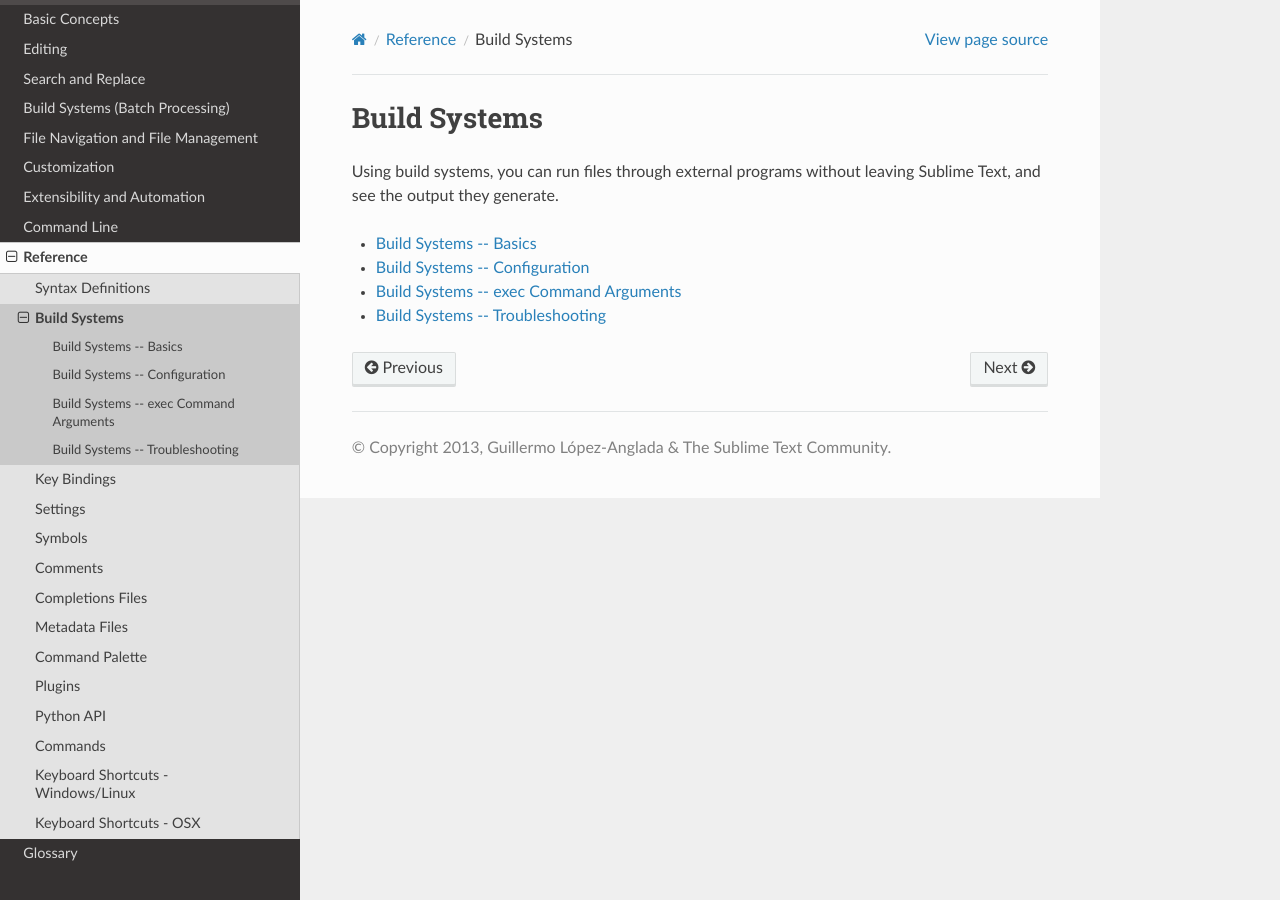
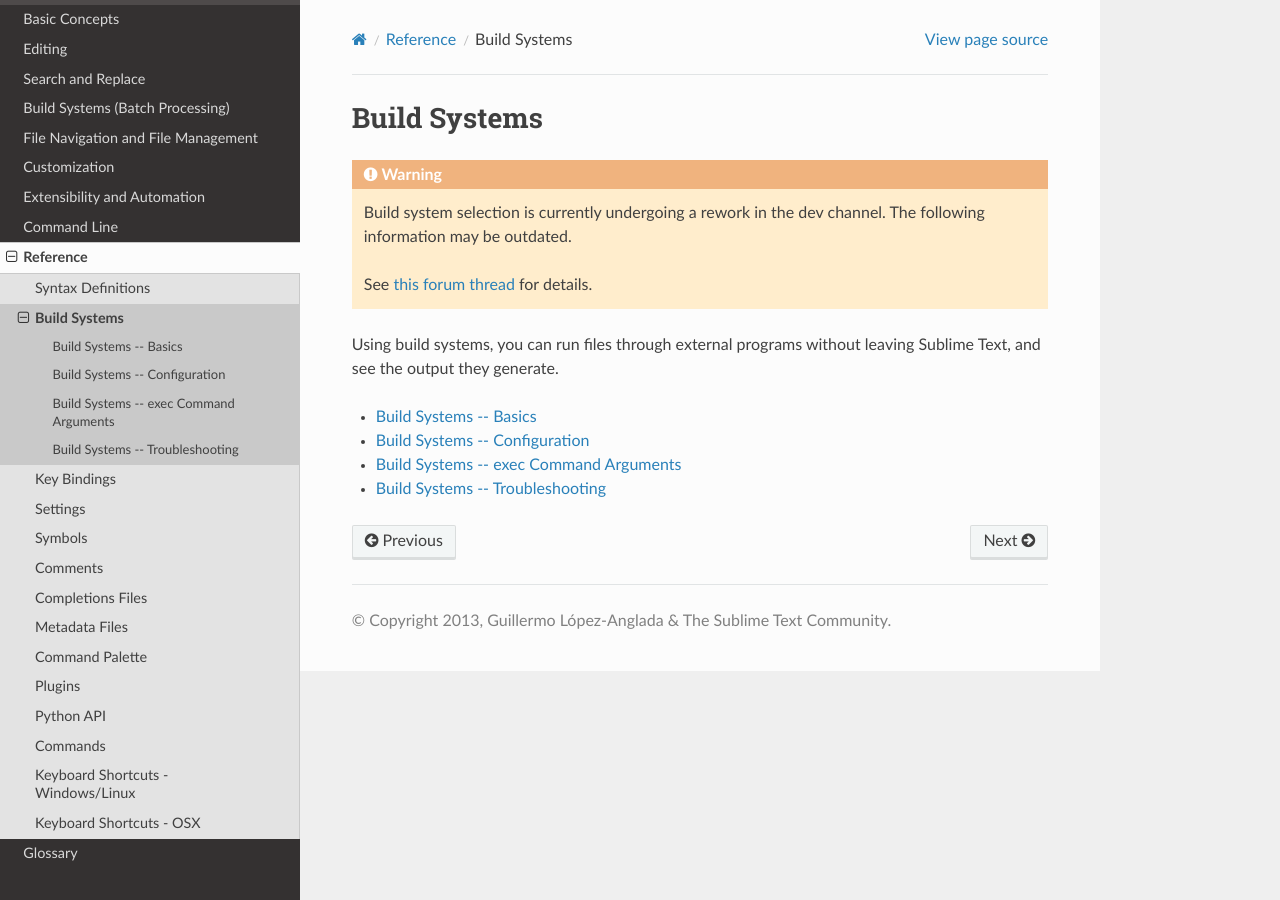
Before and after one commit to guillermooo/sublime-undocs, a Sphinx documentation site: the page built from source/reference/build_systems.rst, in a window 1280 px wide. Built offline with Sphinx 7.4.7 and the Read the Docs theme 2.0.0, drawn with Linux system fonts in a browser that asks for light colours.

Commit message:
Add warnings to some build system topics
Some contents of them are outdated, so just add a notice that the info
can not be trusted 100%.

```diff
--- a/source/reference/build_systems.rst
+++ b/source/reference/build_systems.rst
@@ -1,6 +1,14 @@
 =============
 Build Systems
 =============
+
+.. warning::
+
+   Build system selection is currently
+   undergoing a rework in the dev channel.
+   The following information may be outdated.
+
+   See `this forum thread <http://www.sublimetext.com/forum/viewtopic.php?f=2&t=17471&sid=81fd17a6c886e151a3f69c0eaa87272d>`_ for details.
 
 Using build systems, you can run files
 through external programs
```
Also changed, not shown: source/file_processing/build_systems.rst (+8 -0 lines), source/reference/build_systems/configuration.rst (+8 -0 lines).
